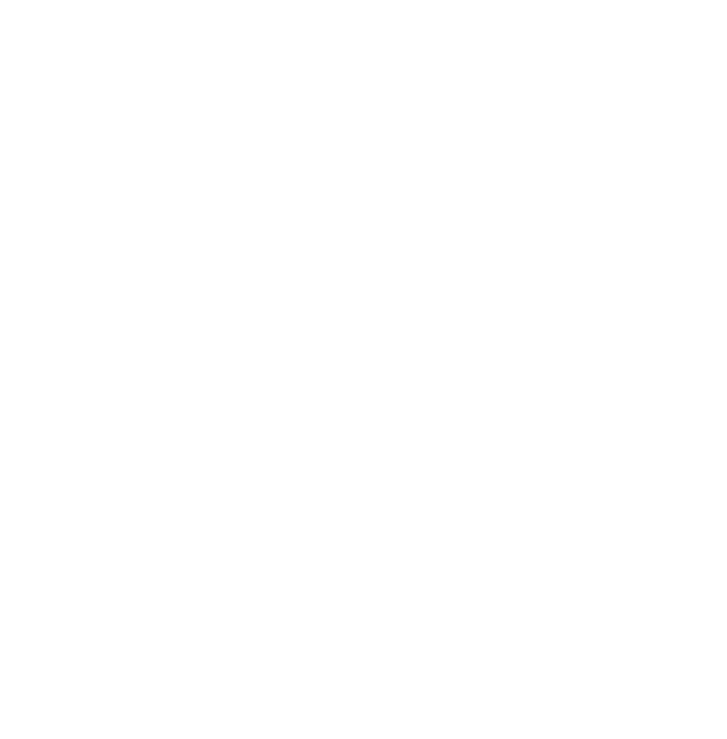
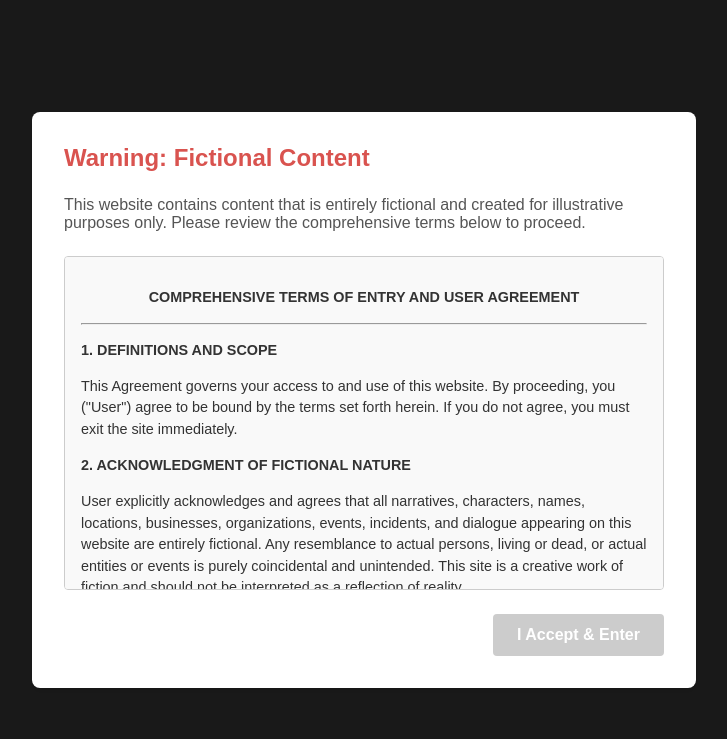
Before and after one commit to hgarg1/gamma-theta, a plain HTML site: page index.html in a window 1280 px wide. Shown: the whole page, without its empty margins (276-1003 px from the left). Drawn offline with Linux system fonts and the light colour scheme; the site is published under a folder, as on GitHub Pages, so addresses that start at the root find nothing.

Commit message:
Fix script source path in index.html

```diff
--- a/index.html
+++ b/index.html
@@ -5,7 +5,7 @@
     <link rel="icon" type="image/svg+xml" href="/vite.svg" />
     <meta name="viewport" content="width=device-width, initial-scale=1.0" />
     <title>Gamma Theta Sorority</title>
-    <script type="module" crossorigin src="/assets/index-CLUz4uN8.js"></script>
+    <script type="module" crossorigin src="assets/index-CLUz4uN8.js"></script>
   </head>
   <body>
     <div id="root"></div>
```
